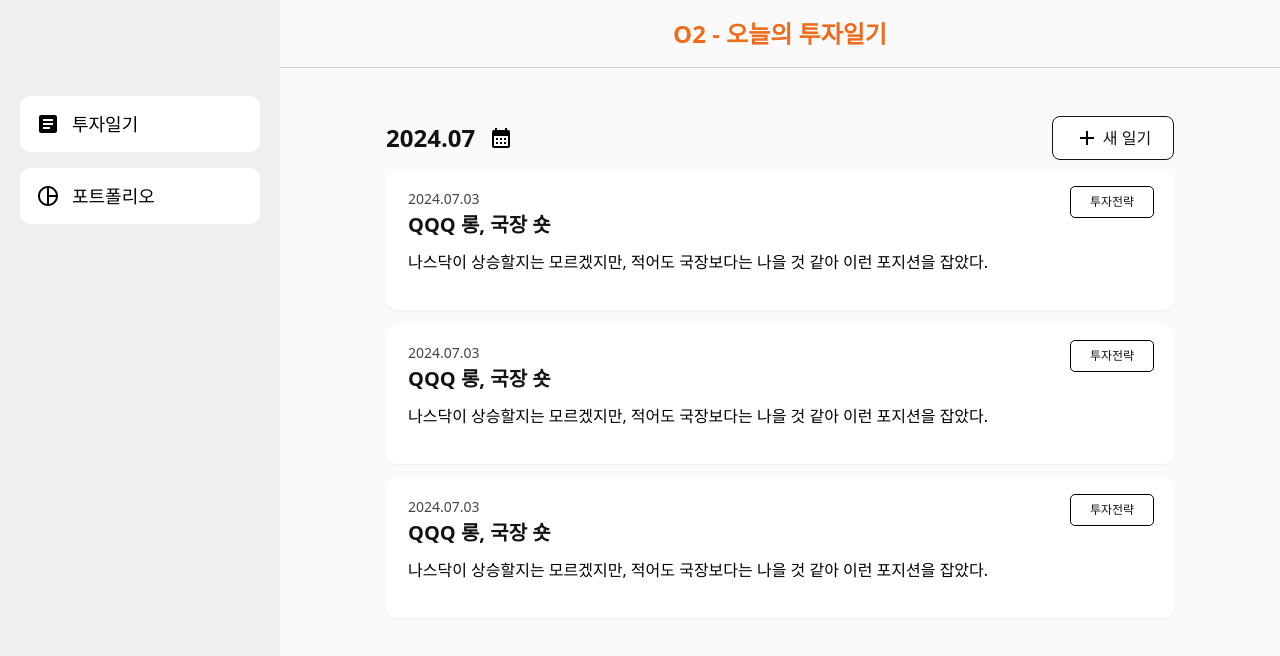
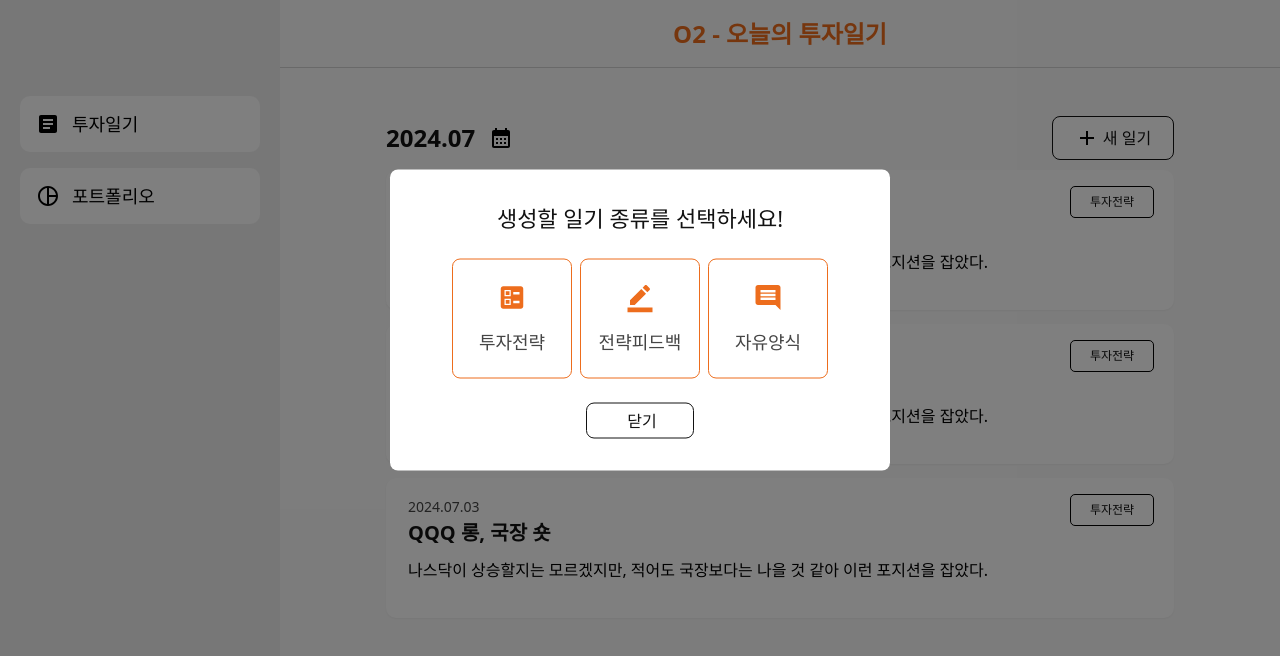
Before and after one commit to koscom-03-hackathon/O2-front, a React (Vite) app: page / in a window 1280 px wide. Both pictures are taken after a click on the button "새 일기". Shown: the top 656 px of the page. Built offline with nearby package versions, Linux system fonts and the light colour scheme.

Commit message:
feat: 모달 UI 추가

```diff
--- /dev/null
+++ b/src/components/common/Modal.jsx
@@ -0,0 +1,35 @@
+import Backdrop from '@mui/material/Backdrop'
+import Box from '@mui/material/Box'
+import Modal from '@mui/material/Modal'
+import Fade from '@mui/material/Fade'
+
+const style = {
+  position: 'absolute',
+  top: '40%',
+  left: '50%',
+  transform: 'translate(-50%, -50%)',
+}
+
+export default function TransitionsModal({ open, onClose, children }) {
+  return (
+    <div>
+      <Modal
+        aria-labelledby="transition-modal-title"
+        aria-describedby="transition-modal-description"
+        open={open}
+        onClose={onClose}
+        closeAfterTransition
+        slots={{ backdrop: Backdrop }}
+        slotProps={{
+          backdrop: {
+            timeout: 500,
+          },
+        }}
+      >
+        <Fade in={open}>
+          <Box sx={style}>{children}</Box>
+        </Fade>
+      </Modal>
+    </div>
+  )
+}
--- a/src/pages/dairy/detail.jsx
+++ b/src/pages/dairy/detail.jsx
@@ -4,63 +4,69 @@ import EditIcon from '@mui/icons-material/Edit'
 import DeleteIcon from '@mui/icons-material/Delete'
 import { useNavigate } from 'react-router-dom'
 import { classNames } from '../../utils/classNames'
+import TransitionsModal from '../../components/common/Modal'
+import { useState } from 'react'
 
-// const mockData = {
-//   type: '투자전략',
-//   title: 'QQQ 롱, 국장 숏',
-//   date: '2024.07.03',
+const mockData = {
+  type: '투자전략',
+  title: 'QQQ 롱, 국장 숏',
+  date: '2024.07.03',
+  content:
+    'QQQ는 미 대선 이슈로 국장 대비 아웃퍼폼할 것이라고 생각함.\n 그리고 전반적으로 주식 시장이 상승할 것이라고 생각해서 기존에 헷징했던 코스피 200 선물을 매도함.',
+  meta: [
+    {
+      type: '매수',
+      kind: 'QQQ',
+      price: 20000,
+      amount: 100,
+      totalPrice: 2000000,
+      RoR: 8,
+    },
+    {
+      type: '매도',
+      kind: '코스피200 선물 인버스 x2',
+      price: 2000,
+      amount: 1000,
+      totalPrice: 2000000,
+      RoR: -8,
+    },
+  ],
+}
+
+// const mockData2 = {
+//   type: '전략피드백',
+//   title: '헷징은 필수다.',
+//   date: '2024.07.05',
 //   content:
-//     'QQQ는 미 대선 이슈로 국장 대비 아웃퍼폼할 것이라고 생각함.\n 그리고 전반적으로 주식 시장이 상승할 것이라고 생각해서 기존에 헷징했던 코스피 200 선물을 매도함.',
+//     '헷징을 안하면 안되는구나... 주식 시장이 괜찮아보인다고 헷징을 풀면 하락장에서 골로 간다는걸 배웠음',
 //   meta: [
 //     {
 //       type: '매수',
 //       kind: 'QQQ',
-//       price: 20000,
-//       amount: 100,
-//       totalPrice: 2000000,
-//       RoR: 8,
+//       before_price: 20000,
+//       now_price: 18000,
+//       changed: -200000,
 //     },
 //     {
 //       type: '매도',
 //       kind: '코스피200 선물 인버스 x2',
-//       price: 2000,
-//       amount: 1000,
-//       totalPrice: 2000000,
-//       RoR: -8,
+//       before_price: 2000,
+//       now_price: 4000,
+//       changed: -200000,
 //     },
 //   ],
 // }
 
-const mockData2 = {
-  type: '전략피드백',
-  title: '헷징은 필수다.',
-  date: '2024.07.05',
-  content:
-    '헷징을 안하면 안되는구나... 주식 시장이 괜찮아보인다고 헷징을 풀면 하락장에서 골로 간다는걸 배웠음',
-  meta: [
-    {
-      type: '매수',
-      kind: 'QQQ',
-      before_price: 20000,
-      now_price: 18000,
-      changed: -200000,
-    },
-    {
-      type: '매도',
-      kind: '코스피200 선물 인버스 x2',
-      before_price: 2000,
-      now_price: 4000,
-      changed: -200000,
-    },
-  ],
-}
+export const DetailPage = () => {
+  const { type, title, date, content, meta } = mockData
 
-export const DetailPage = () => {
-  const { type, title, date, content, meta } = mockData2
+  const [open, setOpen] = useState(false)
+  const onClose = () => setOpen(false)
+  const onOpen = () => setOpen(true)
 
   return (
     <RootLayout>
-      <Header title={title} date={date} type={type} />
+      <Header title={title} date={date} type={type} onOpen={onOpen} />
       {/* 내용물 구현 */}
       <div className="m-auto w-[788px] pt-[48px]">
         {type === '투자전략' ? (
@@ -71,11 +77,12 @@ export const DetailPage = () => {
           <Free content={content} />
         )}
       </div>
+      <DeleteModal open={open} onClose={onClose} />
     </RootLayout>
   )
 }
 
-const Header = ({ title, date, type }) => {
+const Header = ({ title, date, type, onOpen }) => {
   const navigate = useNavigate()
 
   return (
@@ -99,6 +106,7 @@ const Header = ({ title, date, type }) => {
         <DeleteIcon
           fontSize="medium"
           sx={{ fontSize: '30px', cursor: 'pointer' }}
+          onClick={() => onOpen()}
         />
       </div>
     </header>
@@ -106,6 +114,10 @@ const Header = ({ title, date, type }) => {
 }
 
 const Strategy = ({ meta, content }) => {
+  const [open, setOpen] = useState(false)
+  const onClose = () => setOpen(false)
+  const onOpen = () => setOpen(true)
+
   return (
     <>
       <Title>매매 현황</Title>
@@ -137,7 +149,8 @@ const Strategy = ({ meta, content }) => {
       </div>
       <Title>투자 전략 및 근거</Title>
       <Content>{content}</Content>
-      <Button>AI에게 투자 전략 조언 받기</Button>
+      <Button onClick={() => onOpen()}>AI에게 투자 전략 조언 받기</Button>
+      <ResearchModal open={open} onClose={onClose} />
     </>
   )
 }
@@ -172,7 +185,6 @@ const FeedBack = ({ meta, content }) => {
       </div>
       <Title>투자 피드백</Title>
       <Content>{content}</Content>
-      <Button>비슷한 투자 피드백 찾기</Button>
     </>
   )
 }
@@ -215,3 +227,61 @@ const Button = ({ children, onClick }) => {
     </button>
   )
 }
+
+const ResearchModal = ({ open, onClose }) => {
+  return (
+    <TransitionsModal open={open} onClose={onClose}>
+      <div className="py-8 px-8 w-[500px] bg-white rounded-lg flex flex-col items-center">
+        <h3 className="text-[22px] text-[#121212] pb-4">
+          투자 전략 AI 분석 결과
+        </h3>
+
+        <p className="text-[#343434] text-[16px] pb-6 px-6">
+          우선 투자 근거의 경우, 대선을 판단 근거로 삼는 투자는 꽤 위험한 투자가
+          될 수 있습니다. 투자 전략의 경우 나스닥을 롱을 헷징하기 위해서 코스피
+          숏을 잡았는데 이머징 마켓이 강해질 경우에 헷징 효과가 감소될 수
+          있습니다. 좀 더 안전한 헷징 방법을 강구하시는 걸 추천드립니다!
+        </p>
+
+        <button
+          className="w-[108px] h-[36px] border border-[#121212] rounded-lg bg-white flex items-center justify-center cursor-pointer"
+          onClick={onClose}
+        >
+          <span className="ml-1 text-[#121212]">닫기</span>
+        </button>
+      </div>
+    </TransitionsModal>
+  )
+}
+
+const DeleteModal = ({ open, onClose }) => {
+  return (
+    <TransitionsModal open={open} onClose={onClose}>
+      <div className="py-8 px-8 w-[500px] bg-white rounded-lg flex flex-col items-center">
+        <h3 className="text-[22px] text-[#121212] pb-4">
+          일기를 삭제하시겠습니까?
+        </h3>
+
+        <p className="text-[#343434] text-[16px] pb-6">
+          한번 삭제하시면 복구가 어렵습니다. <br />
+          기존 AI 분석 결과가 모두 사라집니다
+        </p>
+
+        <div className="flex items-center justify-center space-x-4">
+          <button
+            className="w-[108px] h-[36px] border border-[#121212] rounded-lg bg-white flex items-center justify-center cursor-pointer"
+            onClick={onClose}
+          >
+            <span className="ml-1 text-[#121212]">닫기</span>
+          </button>
+          <button
+            className="w-[108px] h-[36px] border border-[#ED6D1D] rounded-lg bg-white flex items-center justify-center cursor-pointer"
+            onClick={onClose}
+          >
+            <span className="ml-1 text-[#ED6D1D]">삭제</span>
+          </button>
+        </div>
+      </div>
+    </TransitionsModal>
+  )
+}
--- a/src/pages/dairy/index.jsx
+++ b/src/pages/dairy/index.jsx
@@ -2,8 +2,16 @@ import { RootLayout } from '../../components/RootLayout'
 import AddIcon from '@mui/icons-material/Add'
 import CalendarMonthIcon from '@mui/icons-material/CalendarMonth'
 import { useNavigate } from 'react-router-dom'
+import { useState } from 'react'
+import TransitionsModal from '../../components/common/Modal'
+import BallotIcon from '@mui/icons-material/Ballot'
+import BorderColorIcon from '@mui/icons-material/BorderColor'
+import CommentIcon from '@mui/icons-material/Comment'
 
 export default function IndexPage() {
+  const [open, setOpen] = useState(false)
+  const onClose = () => setOpen(false)
+
   return (
     <RootLayout>
       <Header />
@@ -18,7 +26,10 @@ export default function IndexPage() {
             <CalendarMonthIcon />
           </div>
           {/* 새 일기 생성 버튼 */}
-          <button className="w-[122px] h-[44px] border border-[#121212] rounded-lg bg-white flex items-center justify-center">
+          <button
+            className="w-[122px] h-[44px] border border-[#121212] rounded-lg bg-white flex items-center justify-center"
+            onClick={() => setOpen(true)}
+          >
             <AddIcon></AddIcon>
             <span className="ml-1 text-[#121212]">새 일기</span>
           </button>
@@ -45,6 +56,7 @@ export default function IndexPage() {
             type="투자전략"
           ></ListCard>
         </div>
+        <CreateDiaryModal open={open} onClose={onClose}></CreateDiaryModal>
       </div>
     </RootLayout>
   )
@@ -79,3 +91,65 @@ const ListCard = ({ date, title, content, type }) => {
     </div>
   )
 }
+
+const CreateDiaryModal = ({ open, onClose }) => {
+  const navigate = useNavigate()
+
+  const MoveNewDiary = (type) => {
+    if (type === '투자전략') {
+      navigate('/diary/new/strategy')
+    } else if (type === '전략피드백') {
+      navigate('/diary/new/feedback')
+    } else {
+      navigate('/diary/new/free')
+    }
+    onClose()
+  }
+
+  return (
+    <TransitionsModal open={open} onClose={onClose}>
+      <div className="py-8 px-8 w-[500px] bg-white rounded-lg flex flex-col items-center">
+        <h3 className="text-[22px] text-[#121212] pb-4">
+          생성할 일기 종류를 선택하세요!
+        </h3>
+
+        <div className="space-x-2 p-2 flex items-center justify-center pb-6">
+          <div
+            className="w-[120px] h-[120px] border border-[#ED6D1D] rounded-lg flex flex-col justify-center items-center"
+            onClick={() => {
+              MoveNewDiary('투자전략')
+            }}
+          >
+            <BallotIcon sx={{ fontSize: '30px', color: '#ED6D1D' }} />
+            <span className="text-[18px] text-[#454545] mt-4">투자전략</span>
+          </div>
+          <div
+            className="w-[120px] h-[120px] border border-[#ED6D1D] rounded-lg flex flex-col justify-center items-center cursor-pointer"
+            onClick={() => {
+              MoveNewDiary('전략피드백')
+            }}
+          >
+            <BorderColorIcon sx={{ fontSize: '30px', color: '#ED6D1D' }} />
+            <span className="text-[18px] text-[#454545] mt-4">전략피드백</span>
+          </div>
+          <div
+            className="w-[120px] h-[120px] border border-[#ED6D1D] rounded-lg flex flex-col justify-center items-center cursor-pointer"
+            onClick={() => {
+              MoveNewDiary('자유양식')
+            }}
+          >
+            <CommentIcon sx={{ fontSize: '30px', color: '#ED6D1D' }} />
+            <span className="text-[18px] text-[#454545] mt-4">자유양식</span>
+          </div>
+        </div>
+
+        <button
+          className="w-[108px] h-[36px] border border-[#121212] rounded-lg bg-white flex items-center justify-center cursor-pointer"
+          onClick={onClose}
+        >
+          <span className="ml-1 text-[#121212]">닫기</span>
+        </button>
+      </div>
+    </TransitionsModal>
+  )
+}
```
